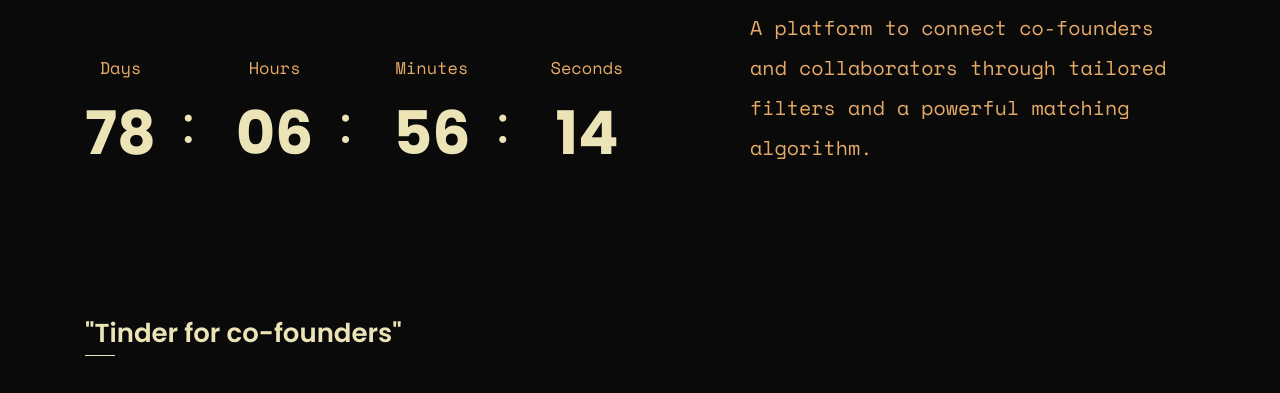
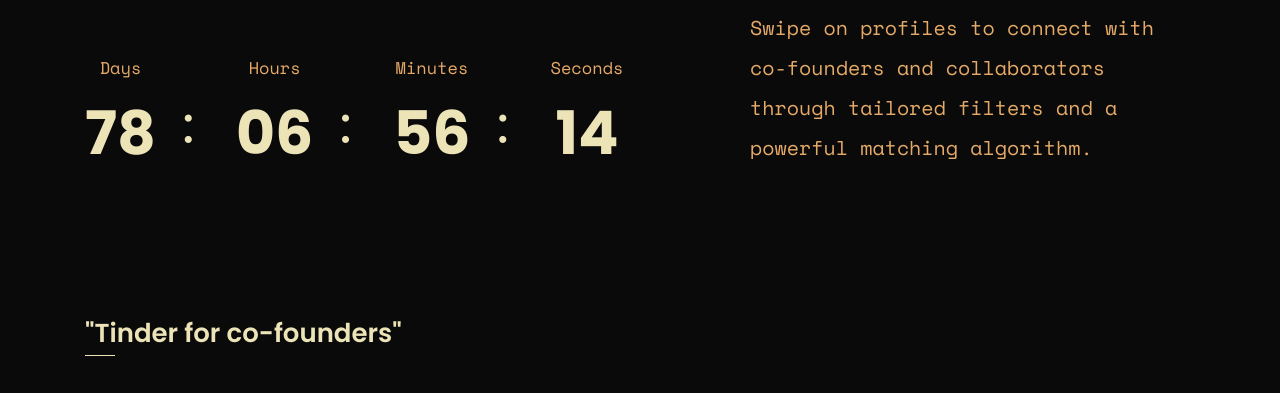
Before and after one commit to princek0/FounderYoke-Landing-Page, a plain HTML site: page index.html in a window 1280 px wide. Shown: the part 647-1040 px from the top of the page. Drawn offline with nearby package versions, Linux system fonts and the light colour scheme.

Commit message:
Updated description

```diff
--- a/index.html
+++ b/index.html
@@ -61,7 +61,7 @@
                             <div class="col-xl-5 col-lg-5">
                                 <!-- desc strat  -->
                                 <p class="wow fadeInLeft" data-wow-delay=".4s">
-                                    A platform to connect co-founders and collaborators through tailored filters and a powerful matching algorithm. </p>
+                                    Swipe on profiles to connect with co-founders and collaborators through tailored filters and a powerful matching algorithm. </p>
                                 <!-- desc end  -->
                             </div>
                         </div>
```
